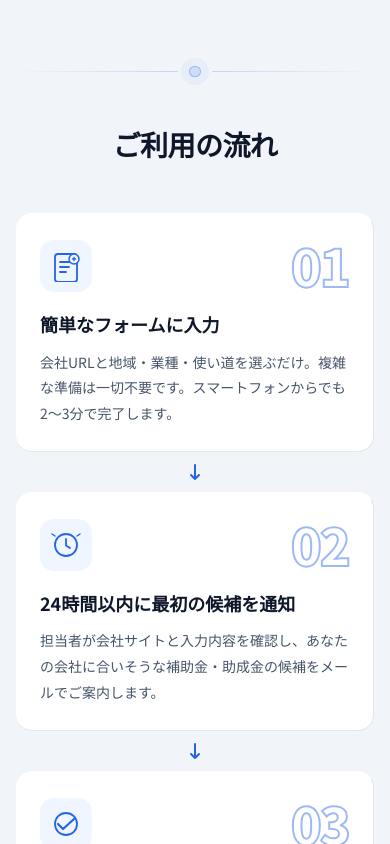
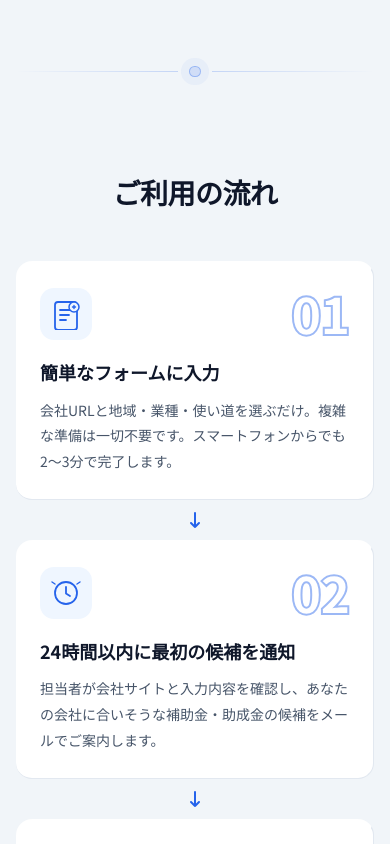
Before and after one commit to kumakichi123/hojokin-concierge, a Next.js app: page / in a window 390 px wide. Shown: the part 1460-2304 px from the top of the page. Built offline with nearby package versions, Linux system fonts and the light colour scheme.

Commit message:
Increase gap before solution flow

```diff
--- a/src/components/ProblemSection.module.css
+++ b/src/components/ProblemSection.module.css
@@ -54,7 +54,7 @@
   justify-content: center;
   gap: 0.9rem;
   width: min(100%, 760px);
-  margin: 0 auto 4.5rem;
+  margin: 0 auto 5rem;
 }
 
 .flowDividerLine {
@@ -80,12 +80,12 @@
 
 /* Solution block */
 .solutionBlock {
-  margin-top: 3rem;
+  padding-top: 4rem;
 }
 
 .solutionTitle {
   text-align: center;
-  margin: 1rem auto 3rem;
+  margin: 0 auto 3rem;
   max-width: 600px;
 }
 
@@ -204,7 +204,7 @@
 @media (max-width: 600px) {
   .flowDivider {
     gap: 0.7rem;
-    margin-bottom: 3.25rem;
+    margin-bottom: 3.5rem;
   }
 
   .flowDividerLine {
@@ -212,7 +212,7 @@
   }
 
   .solutionBlock {
-    margin-top: 2.25rem;
+    padding-top: 2.75rem;
   }
 
   .arrowText {
```
